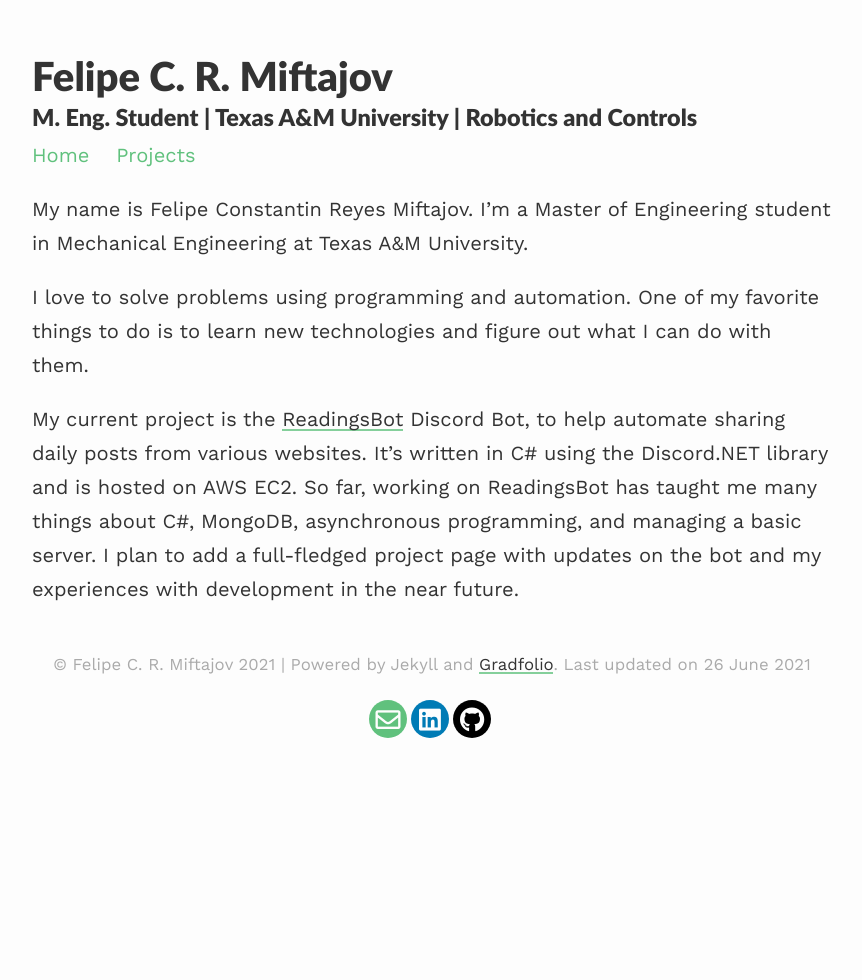
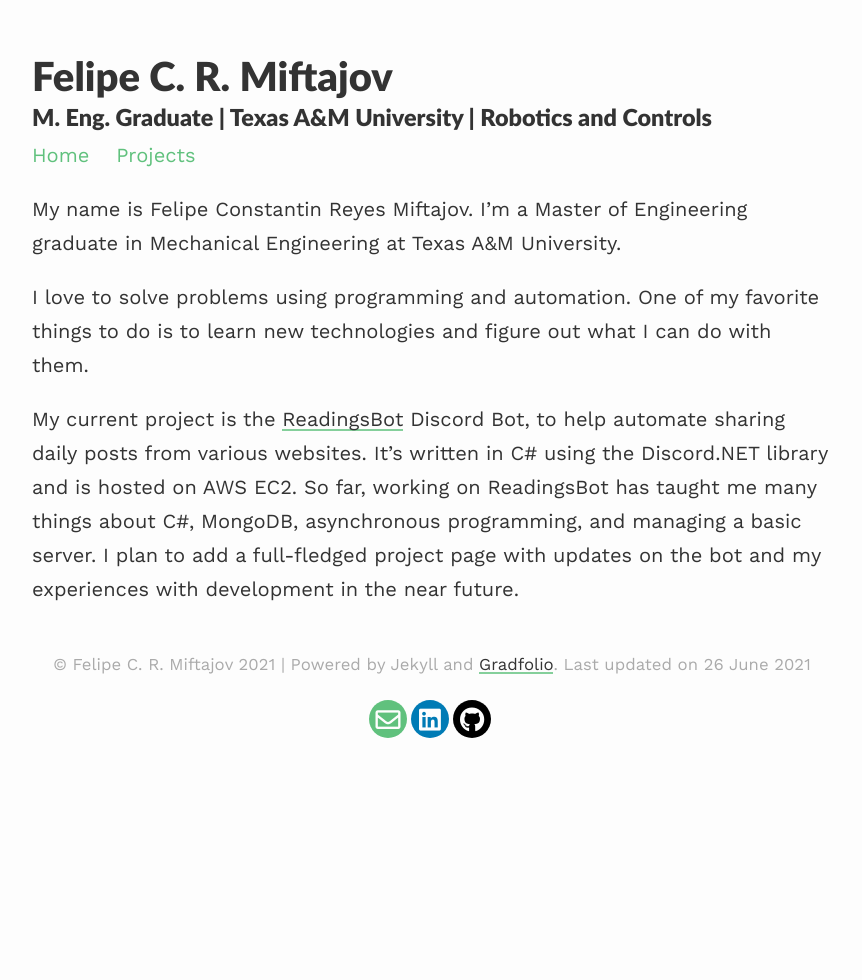
Before and after one commit to Sparkliner/Sparkliner.github.io, a Jekyll site: the page built from index.md, in a window 1280 px wide. Shown: the whole page, without its empty margins (208-1070 px from the left). Built offline with Jekyll 4.4.1, drawn with Linux system fonts in a browser that asks for light colours; nearby versions of some CDN libraries.

Commit message:
updated for graduation

```diff
--- a/_config.yml
+++ b/_config.yml
@@ -1,7 +1,7 @@
 ### your site title here
 
 title: Felipe C. R. Miftajov
-description: M. Eng. Student | Texas A&M University | Robotics and Controls
+description: M. Eng. Graduate | Texas A&M University | Robotics and Controls
 
 baseurl: #name of GitHub repository
 url: #custom url to be used instead of GitHub repository
--- a/index.md
+++ b/index.md
@@ -6,7 +6,7 @@ profile:
 published: true
 ---
 
-My name is Felipe Constantin Reyes Miftajov. I'm a Master of Engineering student in Mechanical Engineering at Texas A&M University.
+My name is Felipe Constantin Reyes Miftajov. I'm a Master of Engineering graduate in Mechanical Engineering at Texas A&M University.
 
 I love to solve problems using programming and automation. One of my favorite things to do is to learn new technologies and figure out what I can do with them.
 
```
Also changed, not shown: Gemfile (line endings or trailing spaces).
